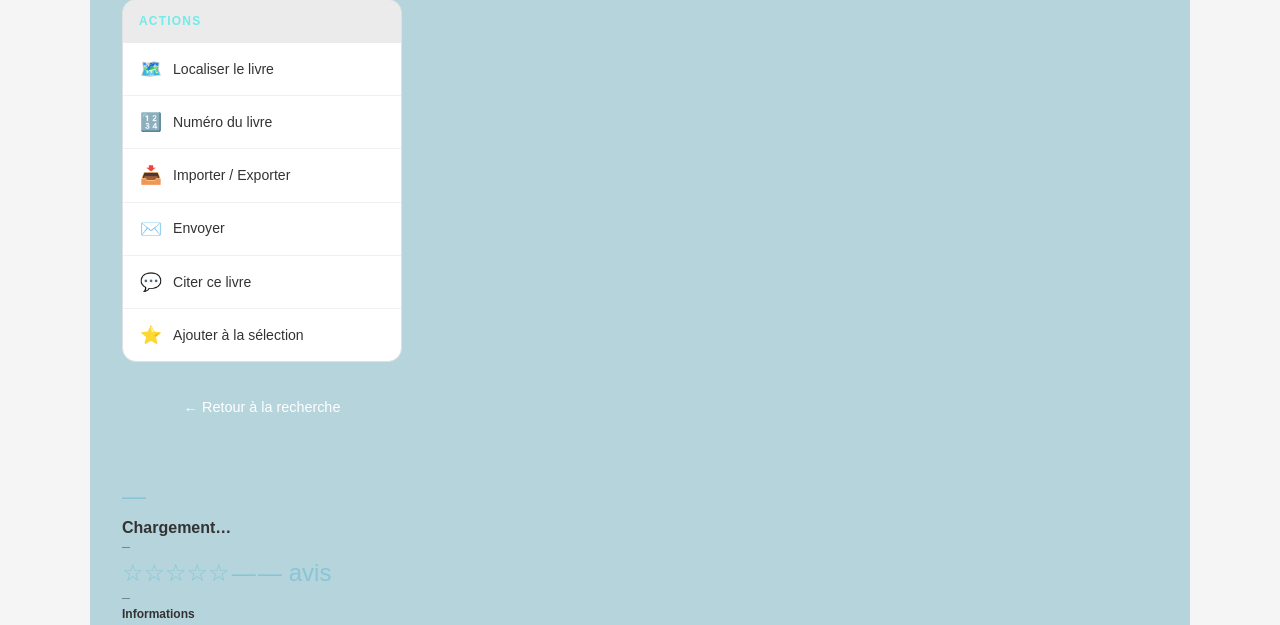
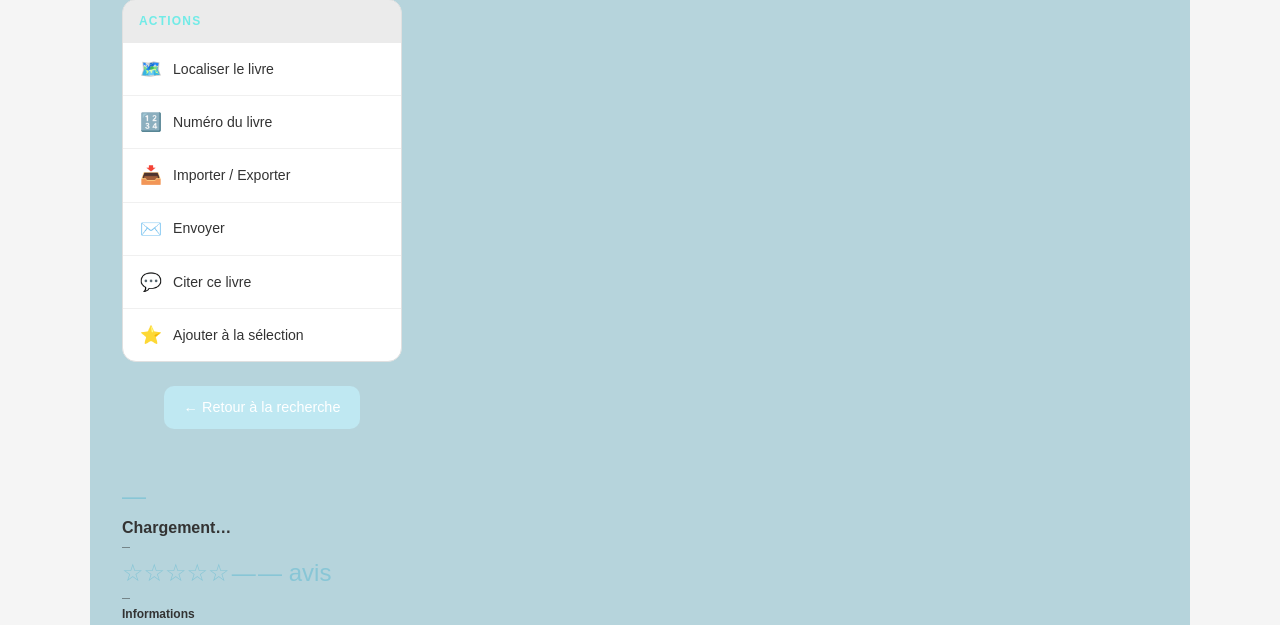
Before and after one commit to venghour5/projet-CDI, a PHP site: page /pages/livre.html in a window 1280 px wide; the page is wider, and only the part inside the window is pictured. Shown: the part 834-1459 px from the top of that part. Run offline with PHP 8.4, Linux system fonts and the light colour scheme.

Commit message:
`Updated style_test_de_recherche.css: changed background color, font family, and font size of a button element.`

```diff
--- a/projet-CDI-interface-user-test/styles/style_test_de_recherche.css
+++ b/projet-CDI-interface-user-test/styles/style_test_de_recherche.css
@@ -1115,18 +1115,18 @@ font-size: 1.1rem;
     line-height: 1.6;
      margin-top: 6px;
      }
-
+ /* la partie de la section des avis pour les livres dans la page du livre */
 .btn-retour {
   display: inline-flex;
   align-items: center;
   gap: 6px;
-  background: var(--orange);
+  background: #bfe8f2;
   color: #fff;
   border: none;
   padding: 10px 20px;
   border-radius: 10px;
   cursor: pointer;
-  font-family: 'DM Sans', sans-serif;
+  font-family: 'Arial', sans-serif;
   font-size: 0.9rem;
   font-weight: 500;
   text-decoration: none;
@@ -1139,6 +1139,7 @@ font-size: 1.1rem;
    transform: translateY(-1px);
 }
 
+/* il permet de juste a dire les avis de la section */
 .toast {
   position: fixed;
   bottom: 2rem;
@@ -1159,7 +1160,7 @@ font-size: 1.1rem;
 opacity: 1;
   transform:translateY(0);
   }
-
+ /* cest pour animation */
 @media (max-width: 768px) {
 .livre-page {
   grid-template-columns: 1fr;
```
